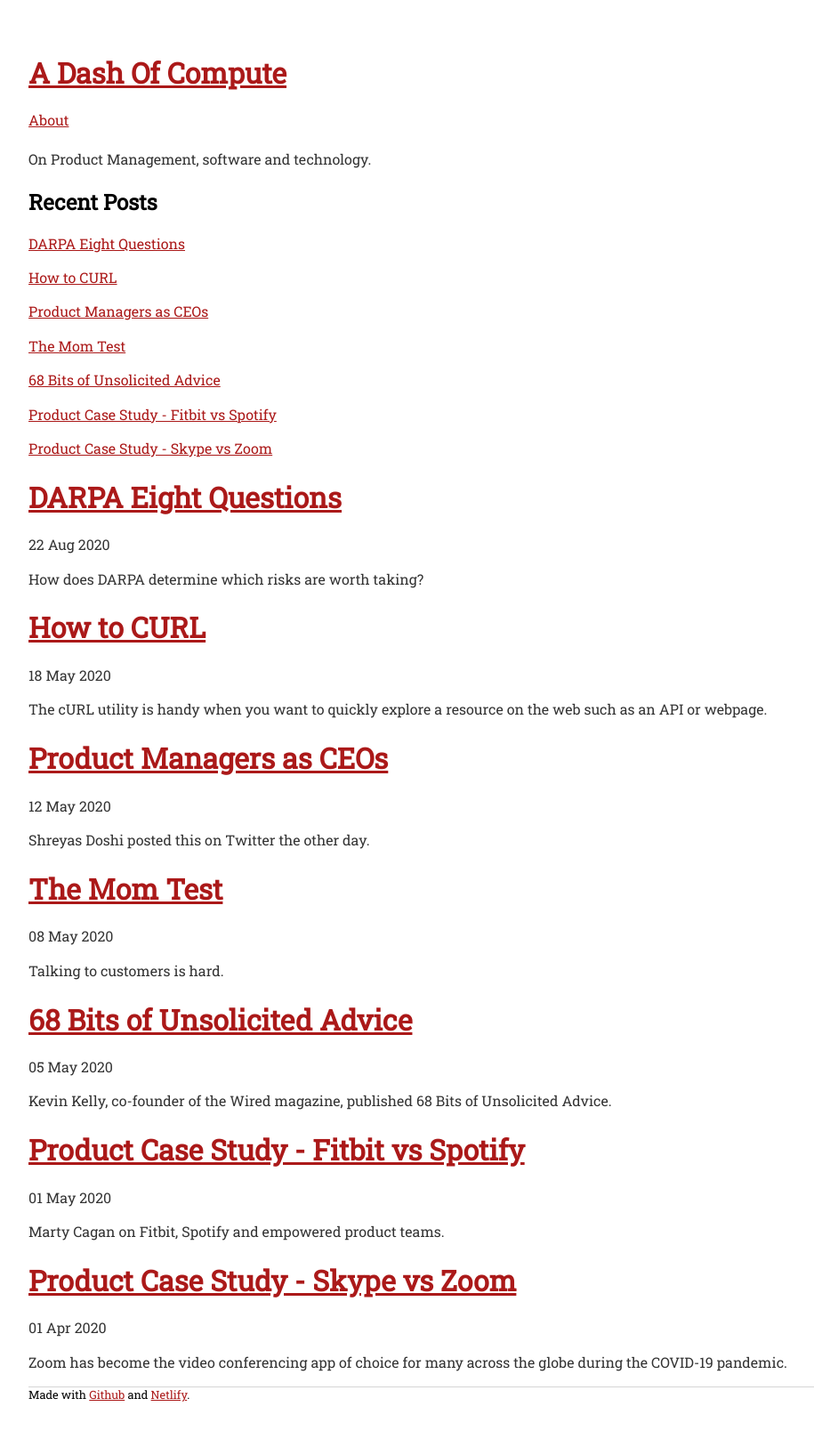
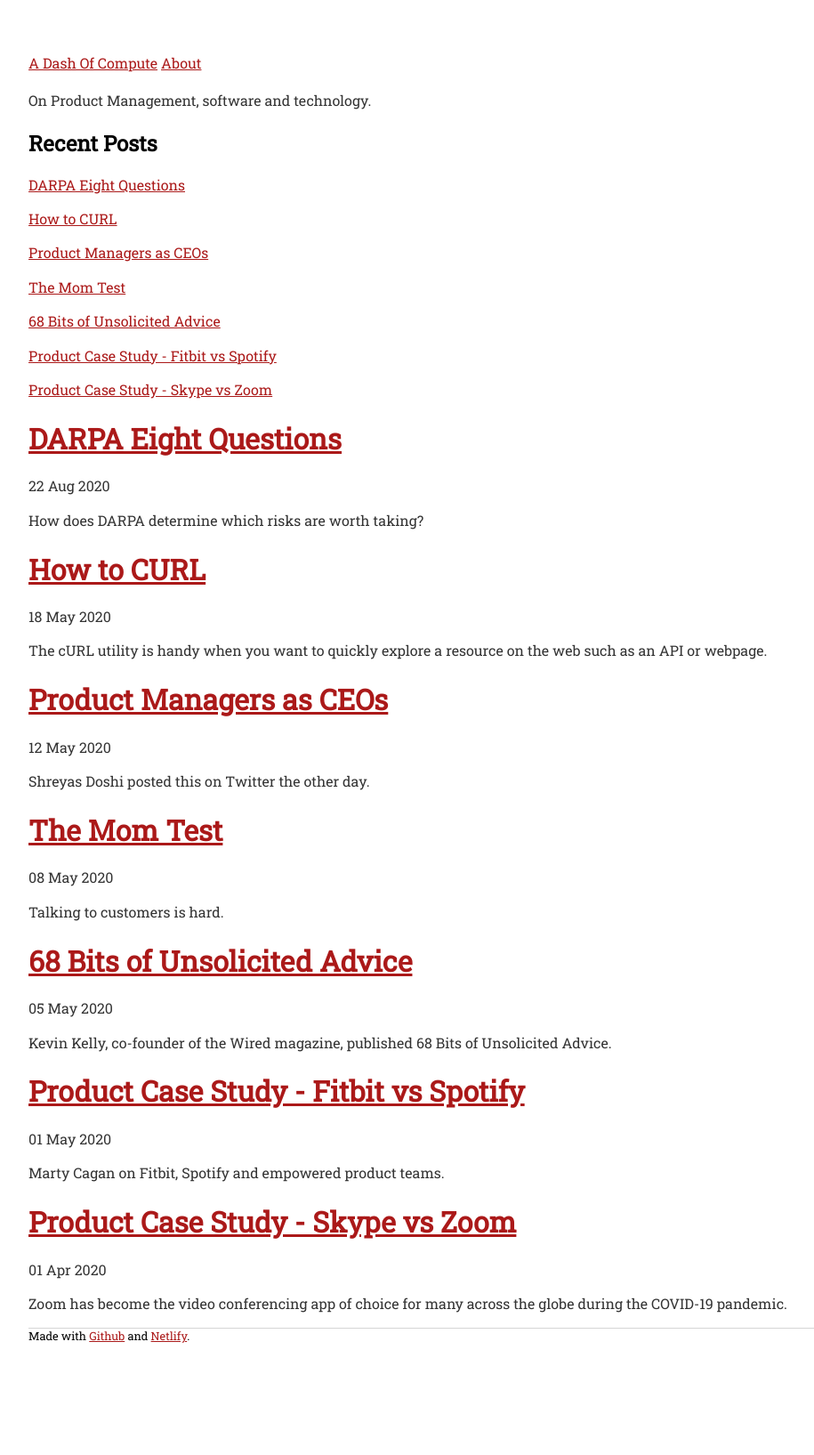
Before and after one commit to sautee/sautee.github.io, a Jekyll site: the page built from pages/index.md, in a window 1280 px wide. Shown: the whole page at 89% size, without its empty margins (160-1075 px from the left). Built offline with Jekyll 4.4.1, drawn with Linux system fonts in a browser that asks for light colours; after the commit the page ends 1569 px from its top, so only the background shows below that.

Commit message:
Update header.html

```diff
--- a/_includes/layout/header.html
+++ b/_includes/layout/header.html
@@ -1,14 +1,10 @@
 <header>
     <nav class="topnavbar">
         <div>
-            <h1>
-                <a href="/">{{ site.title }}</a>
-            </h1>
+            <a href="/" class="site-title">{{ site.title }}</a>
             {% for page in site.pages %}
             {% if page.title and page.hidden != true %}
-            <p>
-                <a href="{{ page.url | prepend: site.baseurl }}">{{ page.title }}</a>
-            </p>
+            <a href="{{ page.url | prepend: site.baseurl }}" class="site-pages">{{ page.title }}</a>
             {% endif %}
             {% endfor %}
         </div>
```
